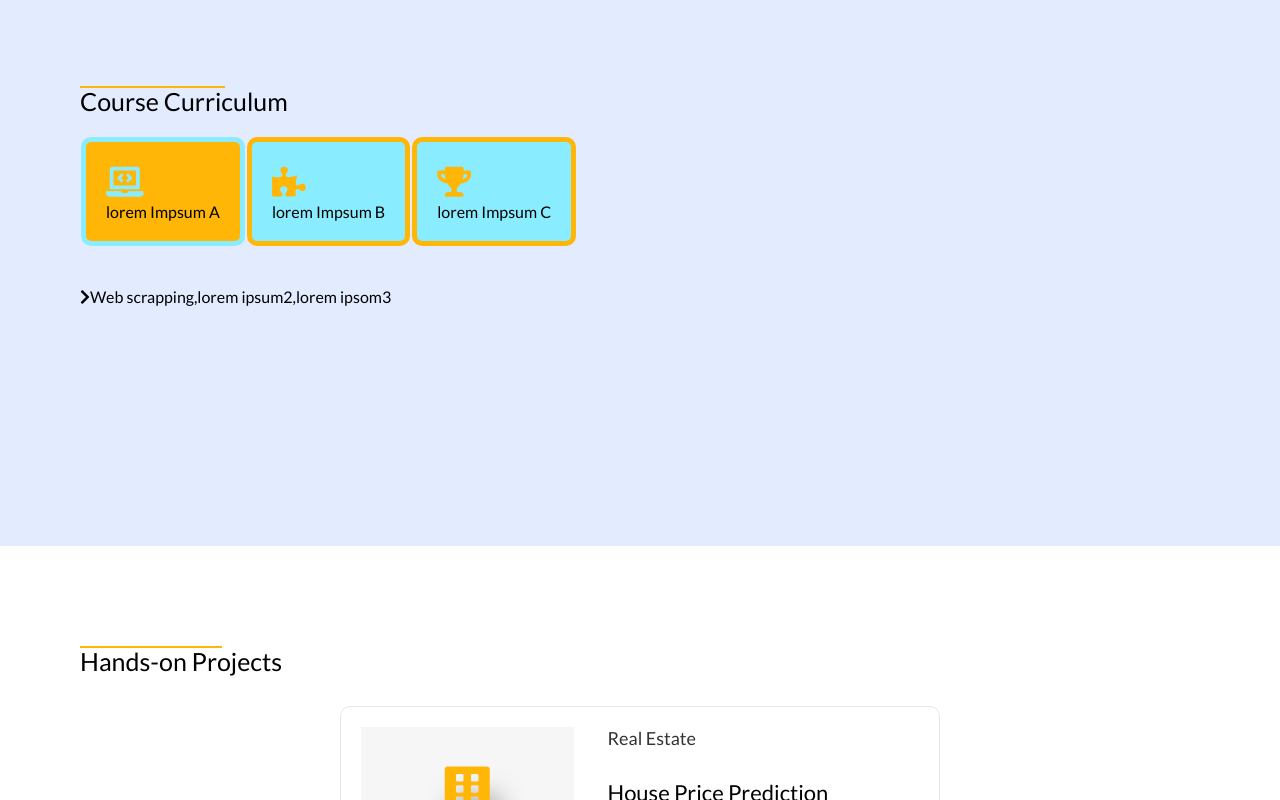
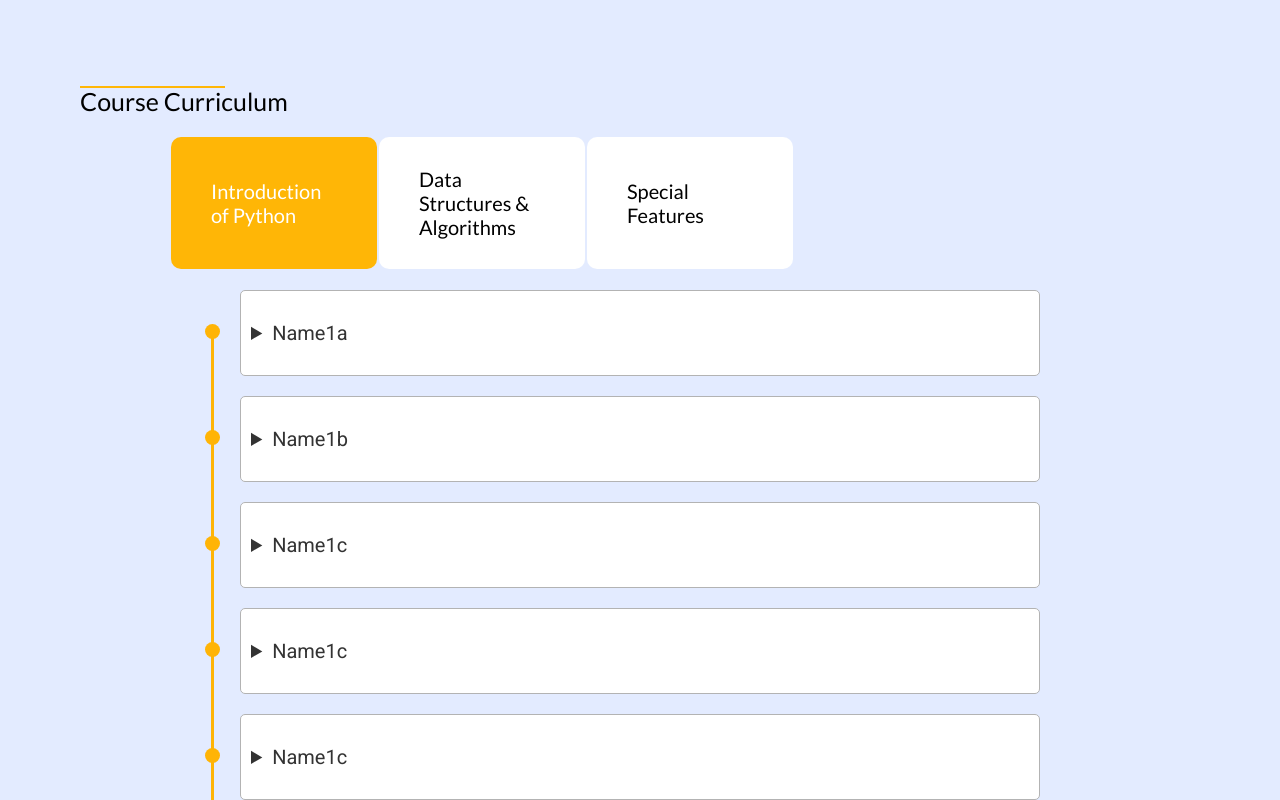
Before and after one commit to akashAlmondz/training-website, an Angular app: page /openCourse in a window 1280 px wide. Shown: the part 2360-3160 px from the top of the page. Built offline with nearby package versions, Linux system fonts and the light colour scheme; some icons are missing.

Commit message:
time pass

```diff
--- a/src/app/components/open-course/open-course.component.css
+++ b/src/app/components/open-course/open-course.component.css
@@ -248,20 +248,29 @@ main .aboutCourse .about {
 }
 .curriculum .sectionHolder {
   display: flex;
+  padding: 0 0 0 90px;
 }
 
 .curriculum .sectionHolder .section {
-  background-color: rgb(138, 237, 255);
-  padding: 20px;
+  background-color: rgb(255, 255, 255);
+  padding: 30px 40px  ;
   margin: 1px;
   border-radius: 10px;
-  border: 5px solid #ffb606;
+  /* border: 5px solid #ffb606; */
   transition: 0.4s;
   cursor: pointer;
+  width: 20%;
+  display: flex;
+  align-items: center;
+}
+.curriculum .sectionHolder .section p{
+  font-size: 20px;
+
 }
 .curriculum .sectionHolder .active {
   background-color: #ffb606;
-  border: 5px solid rgb(138, 237, 255);
+  color: white;
+  /* border: 5px solid rgb(138, 237, 255); */
 }
 
 .curriculum .sectionHolder .section i {
@@ -275,7 +284,66 @@ main .aboutCourse .about {
 }
 
 .aboutSection {
-  margin: 40px 0 0 0;
+  display: flex;
+  flex-direction: column;
+  align-items: center;
+  /* margin: 40px 0; */
+  position: relative;
+  width: 100%;
+  /* background-color: white; */
+}
+.curriculum details{
+  padding:30px 10px;
+  font-size: 20px;
+  color: rgb(51, 51, 51);
+  margin: 20px 0;
+  width: 800px;
+  background-color: white;
+  border: 1px solid rgb(179, 179, 179);
+  border-radius: 5px;
+  position: relative;
+  transition: .4s;
+}
+.curriculum details:hover{
+  box-shadow: 1px 2px 4px rgba(128, 128, 128, 0.61);
+  cursor: pointer;
+}
+
+.curriculum details::before{
+  position: absolute;
+  height: 180%;
+  width: 3px;
+  left: -30px;
+  top: 50%;
+  content: '';
+  background-color: #ffb406;
+}
+.curriculum details:last-child::before{
+  height: 100%;
+  top: -50%;
+  /* color: antiquewhite */
+}
+.curriculum details:nth-last-child(2)::before{
+  height: 50%;
+}
+.curriculum details::after{
+  position: absolute;
+  height: 15px;
+  width: 15px;
+  left: -36px;
+  border-radius: 15px;
+  top: 40%;
+  content: '';
+  background-color: #ffb406;
+}
+
+.curriculum details[open] summary ~ * {
+  animation: sweep .5s ease-in-out;
+}
+
+@keyframes sweep {
+  0%    {opacity: 0; margin-left: -10px}
+  100%  {opacity: 1; margin-left: 0px}
 }
 
 .table {
--- a/src/app/components/open-course/open-course.component.html
+++ b/src/app/components/open-course/open-course.component.html
@@ -131,12 +131,17 @@
         <p class="heading" >Course Curriculum</p>
         <div class="sectionHolder">
             <div class="section" *ngFor ='let item of sections' [ngClass]="activeSection==item.id? 'active': '' " (click)=active(item.id) >
-                <i class={{item.img}}></i>
-                <p>{{item.name}}</p>
+                <!-- <i class={{item.img}}></i> -->
+                <p>{{item.sectionName}}</p>
             </div>
         </div>
-        <div class="aboutSection" *ngFor ='let item of sections' >
-            <p *ngIf='item.id==activeSection' ><i class="fas fa-chevron-right"></i>{{item.about}}</p>
+        <div  class="aboutSection" *ngFor ='let item of sections' >
+          <span *ngIf="item.id==activeSection" >
+            <details  *ngFor="let about of item.about">
+                <summary>{{about.name}}</summary>
+                <p>{{about.summary}}</p>
+            </details>
+          </span>
 
         </div>
     </div>
--- a/src/app/components/open-course/open-course.component.ts
+++ b/src/app/components/open-course/open-course.component.ts
@@ -40,9 +40,32 @@ courseFeatures = [
 
 
 sections = [
-  {id:1, img:"fas fa-laptop-code",name:'lorem Impsum A',about:['Web scrapping','lorem ipsum2','lorem ipsom3']},
-  {id:2, img:"fas fa-puzzle-piece",name:'lorem Impsum B',about:['Data Science','lorem ipsum2','lorem ipsom3']},
-  {id:3, img:"fas fa-trophy",name:'lorem Impsum C',about:['machine learning','lorem ipsum2','lorem ipsom3']},
+  {id:0, img:"fas fa-laptop-code",sectionName:'Introduction of Python ',about:[
+    {name:'Name1a',summary:'this is summry of name1aLorem ipsum dolor sit amet consectetur adipisicing elit. Amet velit consequuntur, quam culpa at in eveniet ratione, autem, unde minus soluta porro voluptas eius nulla praesentium itaque! Officia, nobis possimus?'},
+    {name:'Name1b',summary:'this is summry of name1bLorem ipsum dolor sit amet consectetur adipisicing elit. Amet velit consequuntur, quam culpa at in eveniet ratione, autem, unde minus soluta porro voluptas eius nulla praesentium itaque! Officia, nobis possimus?'},
+    {name:'Name1c',summary:'this is summry of name1cLorem ipsum dolor sit amet consectetur adipisicing elit. Amet velit consequuntur, quam culpa at in eveniet ratione, autem, unde minus soluta porro voluptas eius nulla praesentium itaque! Officia, nobis possimus?'},
+    {name:'Name1c',summary:'this is summry of name1cLorem ipsum dolor sit amet consectetur adipisicing elit. Amet velit consequuntur, quam culpa at in eveniet ratione, autem, unde minus soluta porro voluptas eius nulla praesentium itaque! Officia, nobis possimus?'},
+    {name:'Name1c',summary:'this is summry of name1cLorem ipsum dolor sit amet consectetur adipisicing elit. Amet velit consequuntur, quam culpa at in eveniet ratione, autem, unde minus soluta porro voluptas eius nulla praesentium itaque! Officia, nobis possimus?'},
+    {name:'Name1c',summary:'this is summry of name1cLorem ipsum dolor sit amet consectetur adipisicing elit. Amet velit consequuntur, quam culpa at in eveniet ratione, autem, unde minus soluta porro voluptas eius nulla praesentium itaque! Officia, nobis possimus?'},
+    {name:'Name1c',summary:'this is summry of name1cLorem ipsum dolor sit amet consectetur adipisicing elit. Amet velit consequuntur, quam culpa at in eveniet ratione, autem, unde minus soluta porro voluptas eius nulla praesentium itaque! Officia, nobis possimus?'},
+    {name:'Name1c',summary:'this is summry of name1cLorem ipsum dolor sit amet consectetur adipisicing elit. Amet velit consequuntur, quam culpa at in eveniet ratione, autem, unde minus soluta porro voluptas eius nulla praesentium itaque! Officia, nobis possimus?'},
+   ]},
+  {id:1, img:"fas fa-puzzle-piece",sectionName:'Data Structures & Algorithms ',about:[
+    {name:'Name2a',summary:'this is summry of name2aLorem ipsum dolor sit amet consectetur adipisicing elit. Amet velit consequuntur, quam culpa at in eveniet ratione, autem, unde minus soluta porro voluptas eius nulla praesentium itaque! Officia, nobis possimus?'},
+    {name:'Name2b',summary:'this is summry of name2bLorem ipsum dolor sit amet consectetur adipisicing elit. Amet velit consequuntur, quam culpa at in eveniet ratione, autem, unde minus soluta porro voluptas eius nulla praesentium itaque! Officia, nobis possimus?'},
+    {name:'Name2c',summary:'this is summry of name2cLorem ipsum dolor sit amet consectetur adipisicing elit. Amet velit consequuntur, quam culpa at in eveniet ratione, autem, unde minus soluta porro voluptas eius nulla praesentium itaque! Officia, nobis possimus?'},
+    {name:'Name2c',summary:'this is summry of name2cLorem ipsum dolor sit amet consectetur adipisicing elit. Amet velit consequuntur, quam culpa at in eveniet ratione, autem, unde minus soluta porro voluptas eius nulla praesentium itaque! Officia, nobis possimus?'},
+    {name:'Name2c',summary:'this is summry of name2cLorem ipsum dolor sit amet consectetur adipisicing elit. Amet velit consequuntur, quam culpa at in eveniet ratione, autem, unde minus soluta porro voluptas eius nulla praesentium itaque! Officia, nobis possimus?'},
+    {name:'Name2c',summary:'this is summry of name2cLorem ipsum dolor sit amet consectetur adipisicing elit. Amet velit consequuntur, quam culpa at in eveniet ratione, autem, unde minus soluta porro voluptas eius nulla praesentium itaque! Officia, nobis possimus?'},
+  ]},
+  {id:2, img:"fas fa-trophy",sectionName:'Special Features',about:[
+    {name:'Name3a',summary:'this is summry of name3aLorem ipsum dolor sit amet consectetur adipisicing elit. Amet velit consequuntur, quam culpa at in eveniet ratione, autem, unde minus soluta porro voluptas eius nulla praesentium itaque! Officia, nobis possimus?'},
+    {name:'Name3b',summary:'this is summry of name3bLorem ipsum dolor sit amet consectetur adipisicing elit. Amet velit consequuntur, quam culpa at in eveniet ratione, autem, unde minus soluta porro voluptas eius nulla praesentium itaque! Officia, nobis possimus?'},
+    {name:'Name3c',summary:'this is summry of name3cLorem ipsum dolor sit amet consectetur adipisicing elit. Amet velit consequuntur, quam culpa at in eveniet ratione, autem, unde minus soluta porro voluptas eius nulla praesentium itaque! Officia, nobis possimus?'},
+    {name:'Name3c',summary:'this is summry of name3cLorem ipsum dolor sit amet consectetur adipisicing elit. Amet velit consequuntur, quam culpa at in eveniet ratione, autem, unde minus soluta porro voluptas eius nulla praesentium itaque! Officia, nobis possimus?'},
+    {name:'Name3c',summary:'this is summry of name3cLorem ipsum dolor sit amet consectetur adipisicing elit. Amet velit consequuntur, quam culpa at in eveniet ratione, autem, unde minus soluta porro voluptas eius nulla praesentium itaque! Officia, nobis possimus?'},
+    {name:'Name3c',summary:'this is summry of name3cLorem ipsum dolor sit amet consectetur adipisicing elit. Amet velit consequuntur, quam culpa at in eveniet ratione, autem, unde minus soluta porro voluptas eius nulla praesentium itaque! Officia, nobis possimus?'},
+  ]},
 ]
 
 projectsCard = [
@@ -91,7 +114,7 @@ placementCards = [
   {point:'Loconsectetur adipisicing elit. Illum molestias perferendis necessitatibus vel iusto maxime odio possimus. Pariatur, officia repellendus.'},
 ]
 
-activeSection = 1
+activeSection = 0
 openedCard = 0
 openedCardItems = [{id:1,img:"fas fa-building",name:'House Price Prediction',domainName:'Real Estate',about:'In this particular project, the students are working on the data which has a few variables related to the various aspects of the property. At the end of the capstone project, students should be able to consolidate the results and suggest actions that are to be applied for the successful price prediction of real estate.'},]
 
```
